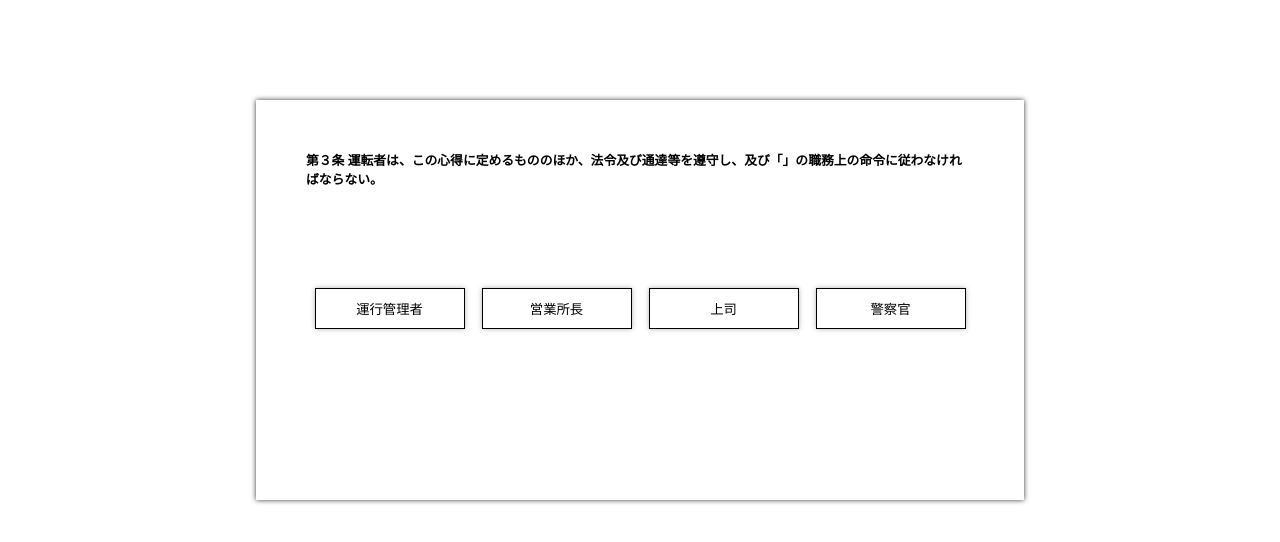
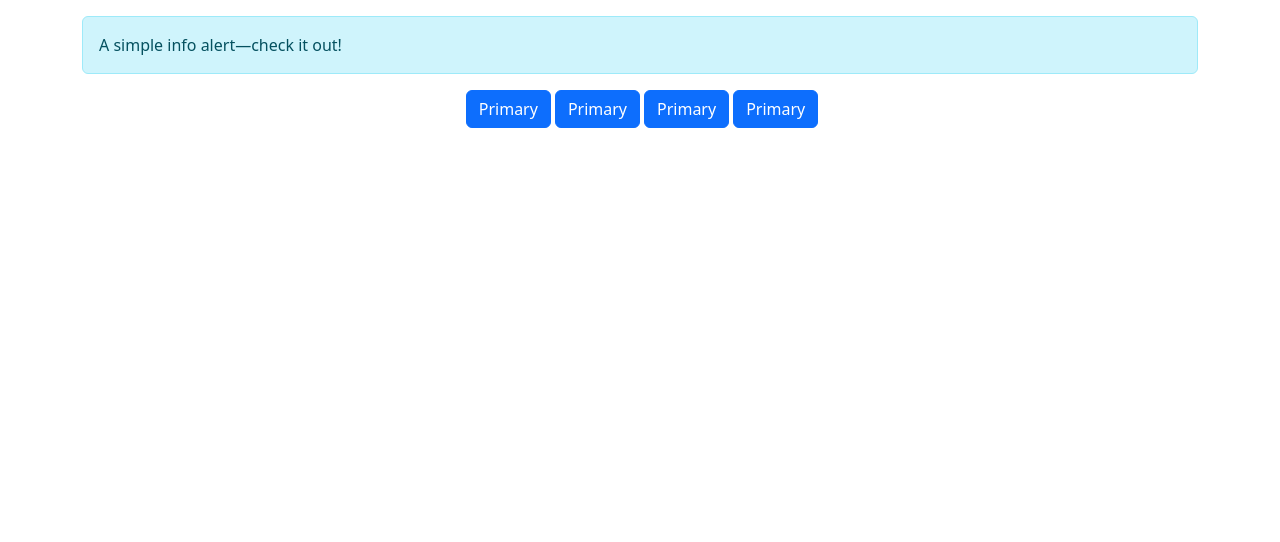
Before and after one commit to KeisukeFujisawa/KeisukeFujisawa.github.io, a plain HTML site: page index.html in a window 1280 px wide. Drawn offline with nearby package versions, Linux system fonts and the light colour scheme.

Commit message:
Update index.html

```diff
--- a/index.html
+++ b/index.html
@@ -1,22 +1,45 @@
-<!DOCTYPE html>
-<html lang="ja">
+<!doctype html>
+<html class="no-js" lang="">
+
 <head>
-    <meta charset="UTF-8">
-    <meta http-equiv="X-UA-Compatible" content="IE=edge">
-    <meta name="viewport" content="width=device-width, initial-scale=1.0">
-    <link rel="stylesheet" href="style.css">
-    <title>QuizJS</title>
+  <meta charset="utf-8">
+  <meta name="viewport" content="width=device-width, initial-scale=1">
+  <title></title>
+  <link href="https://cdn.jsdelivr.net/npm/bootstrap@5.3.3/dist/css/bootstrap.min.css" rel="stylesheet" integrity="sha384-QWTKZyjpPEjISv5WaRU9OFeRpok6YctnYmDr5pNlyT2bRjXh0JMhjY6hW+ALEwIH" crossorigin="anonymous">
+  <meta name="description" content="">
+
+  <meta property="og:title" content="">
+  <meta property="og:type" content="">
+  <meta property="og:url" content="">
+  <meta property="og:image" content="">
+  <meta property="og:image:alt" content="">
+
+  <link rel="icon" href="/favicon.ico" sizes="any">
+  <link rel="icon" href="/icon.svg" type="image/svg+xml">
+  <link rel="apple-touch-icon" href="icon.png">
+
+  <link rel="manifest" href="site.webmanifest">
+  <meta name="theme-color" content="#fafafa">
 </head>
+
 <body>
-    <div class="card">
-        <h2 id="question"></h2>
-        <div class="choice">
-            <button></button>
-            <button></button>
-            <button></button>
-            <button></button>
-        </div>
+
+  <div class="container">
+
+   <div id="js-question" class="mt-3 alert alert-info" role="alert">
+   A simple info alert—check it out!
+   </div>
+    <div class="d-flex justify-content-center">
+	<button type="button" class="ms-1 btn btn-primary">Primary</button>
+	<button type="button" class="ms-1 btn btn-primary">Primary</button>
+	<button type="button" class="ms-1 btn btn-primary">Primary</button>
+	<button type="button" class="ms-1 btn btn-primary">Primary</button>
     </div>
-    <script src="main.js"></script>
+  </div>
+
+  <script src="app.js"></script>
+
+
 </body>
+
 </html>
```
